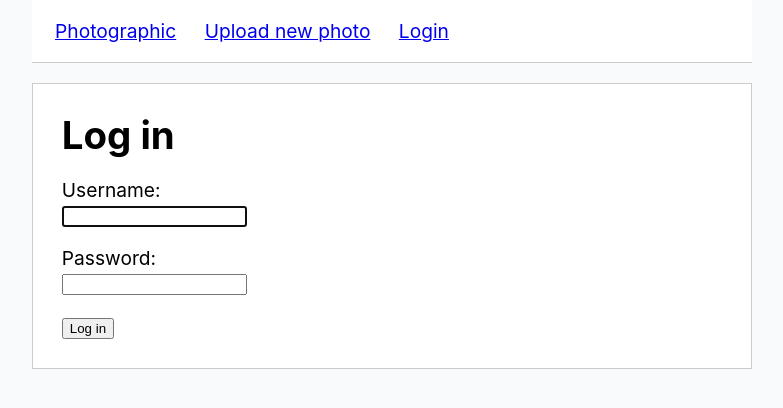
After one commit to adrianeriksen/photographic, a Django app: page /accounts/login/ in a window 1280 px wide. The commit adds this page. Shown: the top 408 px of the page, without its empty margins (248-1031 px from the left). Run offline with Django 3.2, Linux system fonts and the light colour scheme.

Commit message:
Add login page Update settings with new pats and solves issue #1.

```diff
--- a/config/settings/base.py
+++ b/config/settings/base.py
@@ -61,6 +61,10 @@ WSGI_APPLICATION = "config.wsgi.application"
 
 AUTH_USER_MODEL = "users.User"
 
+LOGIN_REDIRECT_URL = "home"
+
+LOGOUT_REDIRECT_URL = "home"
+
 
 # Password validation
 # https://docs.djangoproject.com/en/3.1/ref/settings/#auth-password-validators
--- a/photographic/templates/base.html
+++ b/photographic/templates/base.html
@@ -13,6 +13,11 @@
     <ul>
         <li><a href="{% url "home" %}">Photographic</a></li>
         <li><a href="{% url "photos:create" %}">Upload new photo</a></li>
+        {% if user.is_authenticated %}
+            <li><a href="{% url "logout" %}">Logout</a></li>
+        {% else %}
+            <li><a href="{% url "login" %}">Login</a></li>
+        {% endif %}
     </ul>
 </div>
 {% block content %}
--- /dev/null
+++ b/photographic/templates/registration/login.html
@@ -0,0 +1,12 @@
+{% extends "base.html" %}
+
+{% block content %}
+    <div class="box">
+        <h1>Log in</h1>
+        <form action="{% url "login" %}" method="post" enctype="multipart/form-data">
+            {% csrf_token %}
+            {{ form.as_p }}
+            <button>Log in</button>
+        </form>
+    </div>
+{% endblock %}
```
